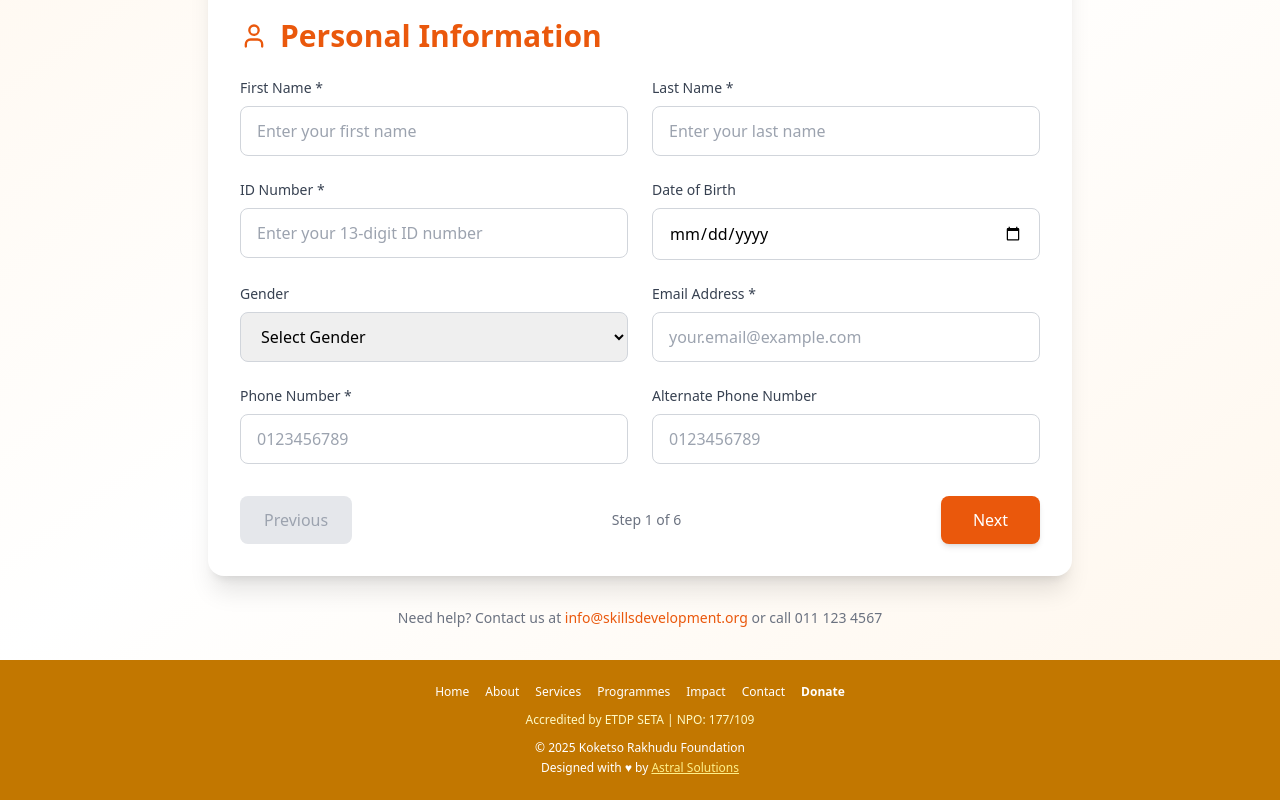
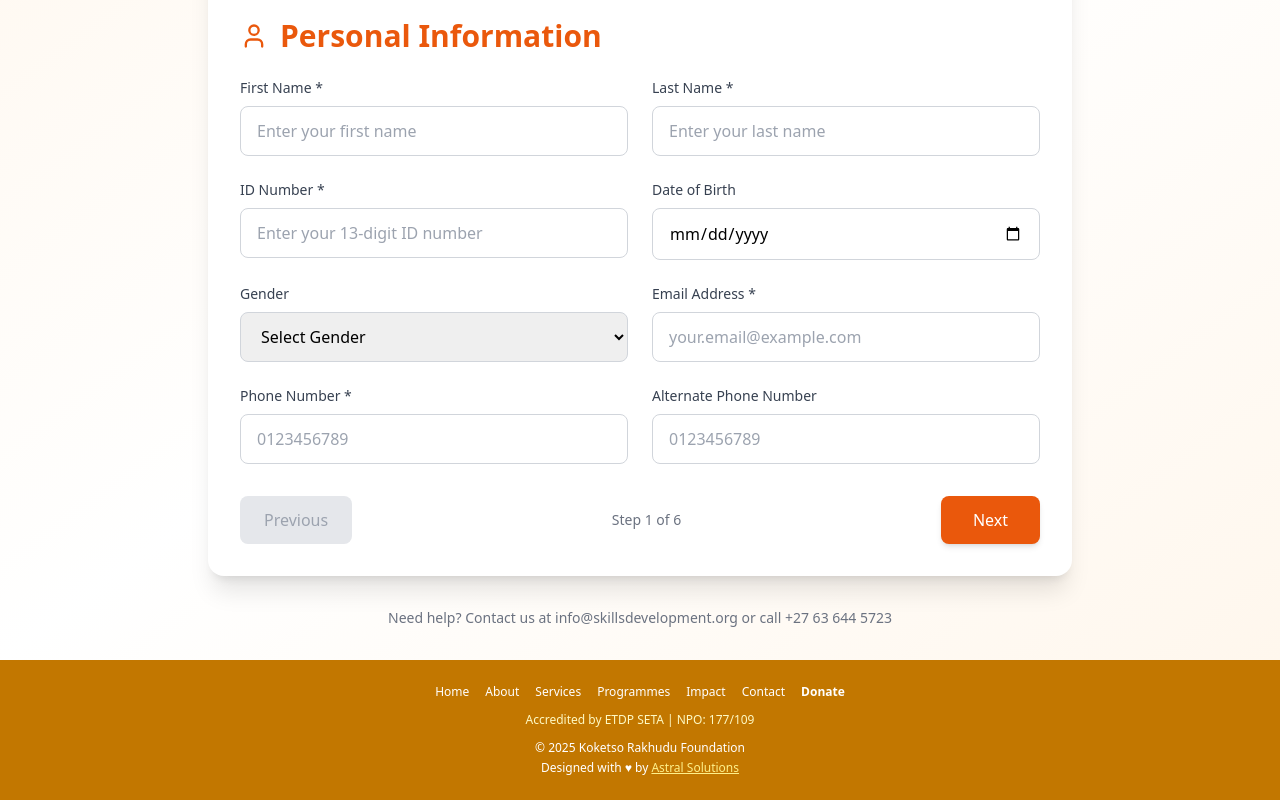
Before and after one commit to Astral-Solutions/krf, a React (Create React App) app in the folder krf-site/: page /registration in a window 1280 px wide. Shown: the part 383-1183 px from the top of the page. Built offline with nearby package versions, Linux system fonts and the light colour scheme.

Commit message:
Update contact information in Registration page footer

```diff
--- a/krf-site/src/pages/Registration.jsx
+++ b/krf-site/src/pages/Registration.jsx
@@ -1051,7 +1051,7 @@ return Object.keys(newErrors).length === 0;
 
         {/* Footer */}
         <div className="text-center mt-8 text-gray-500 text-sm">
-          <p>Need help? Contact us at <a href="mailto:info@skillsdevelopment.org" className="text-orange-600 hover:underline">info@skillsdevelopment.org</a> or call 011 123 4567</p>
+          <p>Need help? Contact us at <a href="mailto:admin@koketsorakhudufoundation.comer:underline">info@skillsdevelopment.org</a> or call +27 63 644 5723</p>
         </div>
       </div>
     </div>
```
